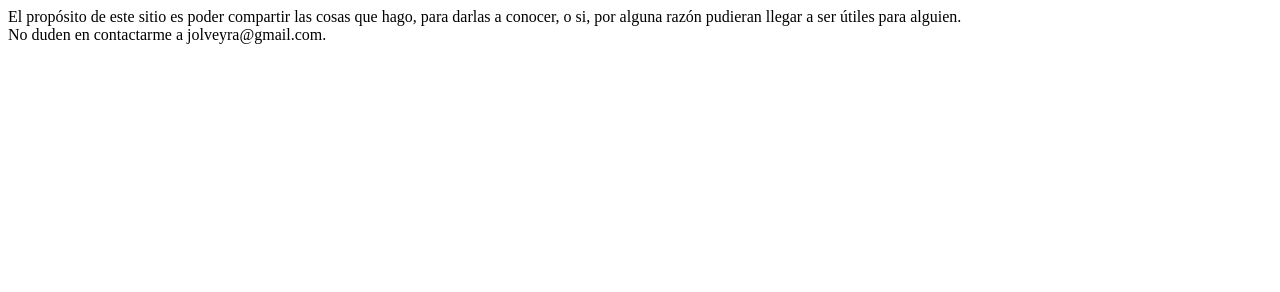
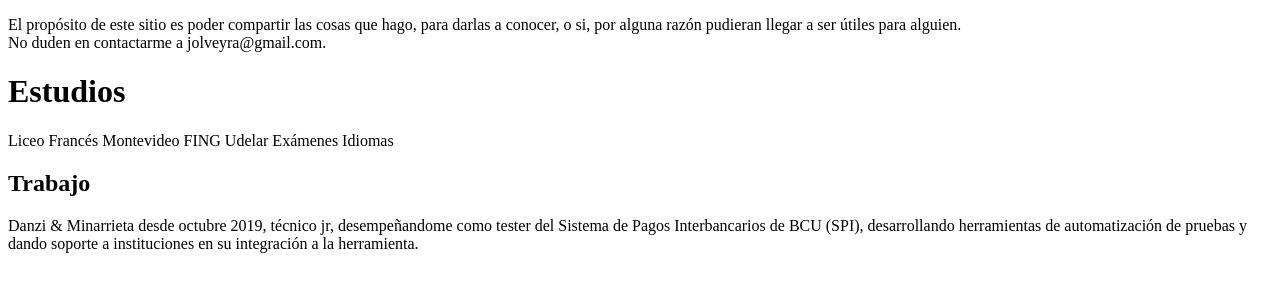
Before and after one commit to jolveyra/Portafolio, a plain HTML site: page index.html in a window 1280 px wide. Drawn offline with Linux system fonts and the light colour scheme.

Commit message:
primer contenido en index

```diff
--- a/index.html
+++ b/index.html
@@ -1,8 +1,8 @@
 <!DOCTYPE html>
     <!-- REPOSITORIO: https://github.com/jolveyra/portafolio.git
         NOMBRE DE RAMA PRINCIPAL: master -->
-<!-- piques html: html:5 + enter crea la sintaxis basica, nombre_de_etiqueta*n crea n veces la etiqueta con los <> -->
-<html lang="en">
+    <!-- piques html: html:5 + enter crea la sintaxis basica, nombre_de_etiqueta.clase*n crea n veces la etiqueta con los <> -->
+    <html lang="es">
     <head>
         <meta charset="UTF-8">
         <meta http-equiv="X-UA-Compatible" content="IE=edge">
@@ -10,12 +10,29 @@
         <title>Javier Olveyra</title>
     </head>
     <body>
-    <div id = 'Presentacion'>
+        <div class="contenido" id="Presentacion" >
+            <p>
                 El propósito de este sitio es poder compartir las cosas que hago, para darlas a conocer,
                 o si, por alguna razón pudieran llegar a ser útiles para alguien.<br>
                 No duden en contactarme a jolveyra@gmail.com.
+            </p>
         </div>
-
+        <div class="contenido" id="Info">
+            <h1>Estudios</h1>
+            <p>
+                Liceo Francés Montevideo
+                FING Udelar
+                Exámenes
+                Idiomas
+            </p>
+            <h2>Trabajo</h2>
+            <p>
+                Danzi & Minarrieta desde octubre 2019, técnico jr, desempeñandome como tester del Sistema de Pagos Interbancarios de BCU (SPI), desarrollando herramientas de automatización de pruebas y dando soporte a instituciones en su integración a la herramienta.
+            </p>
+        </div>
+        <div class="contenido"></div>
+        <div></div>
+        <div></div>
 
     </body>
 </html>
```
Lines whose indentation alone changed are shown as unchanged.
